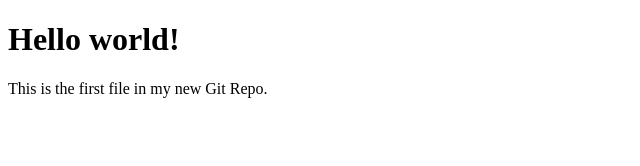
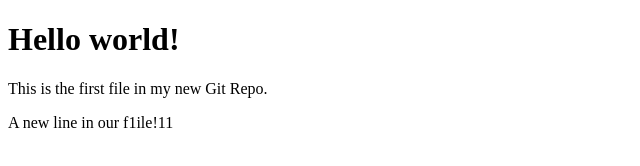
Before and after one commit to abdullabasim/hello-world, a plain HTML site: page index.html in a window 1280 px wide. Shown: the whole page, without its empty margins (0-640 px from the left). Drawn offline with Linux system fonts and the light colour scheme.

Commit message:
update123

```diff
--- a/index.html
+++ b/index.html
@@ -7,6 +7,6 @@
 
 <h1>Hello world!</h1>
 <p>This is the first file in my new Git Repo.</p>
-
+<p>A new line in our f1ile!11</p>
 </body>
 </html>
```
Also changed, not shown: 1 other file.
